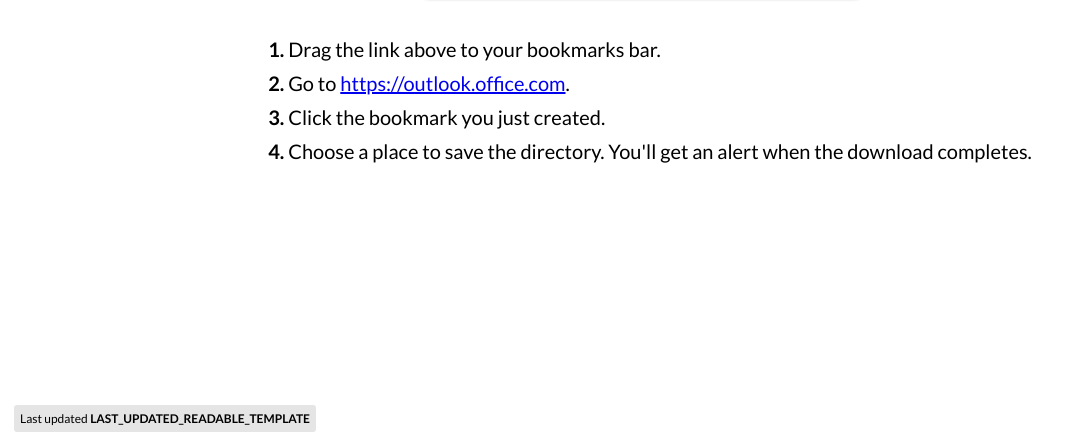
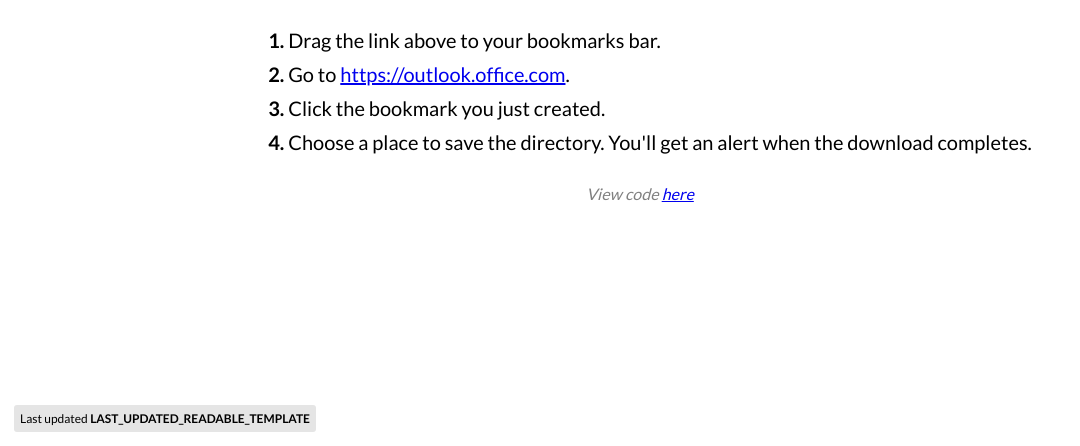
Before and after one commit to digitalorganising/outlook-directory-bookmarklet, a website: page index-template.html in a window 1280 px wide. Shown: the part 354-800 px from the top of the page, without its empty margins (0-1080 px from the left). Drawn offline with Linux system fonts and the light colour scheme.

Commit message:
Link to code

```diff
--- a/index-template.html
+++ b/index-template.html
@@ -51,6 +51,11 @@
     font-weight: bold;
   }
 
+  span.gh-link {
+    font-style: italic;
+    color: gray
+  }
+
   a.bookmarklet {
     display: block;
     border-radius: 15px;
@@ -76,6 +81,9 @@
     <li>Click the bookmark you just created.</li>
     <li>Choose a place to save the directory. You'll get an alert when the download completes.</li>
   </ol>
+  <span class="gh-link">
+    View code <a href="https://github.com/jamieparkinson/outlook-directory-bookmarklet">here</a>
+  </span>
 </div>
 <a class="last-updated" href="https://github.com/jamieparkinson/outlook-directory-bookmarklet">
   Last updated
```
